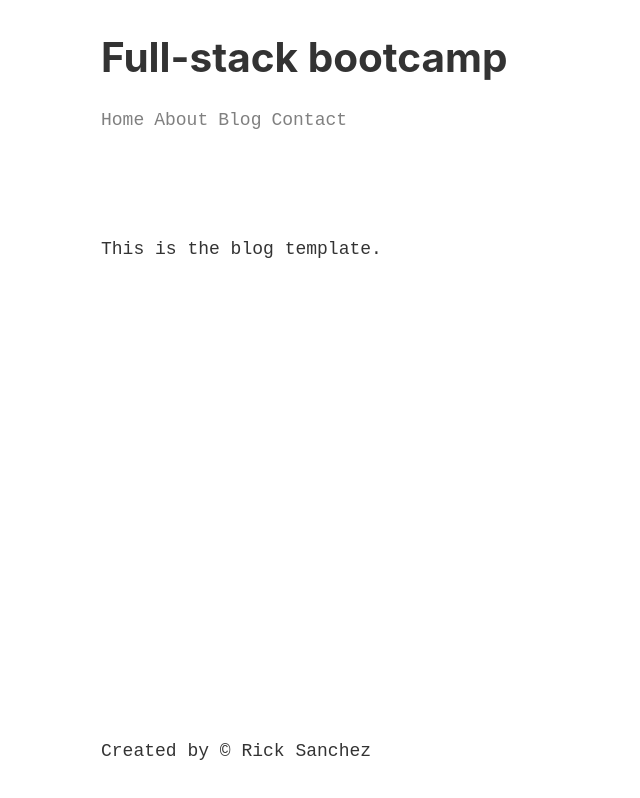
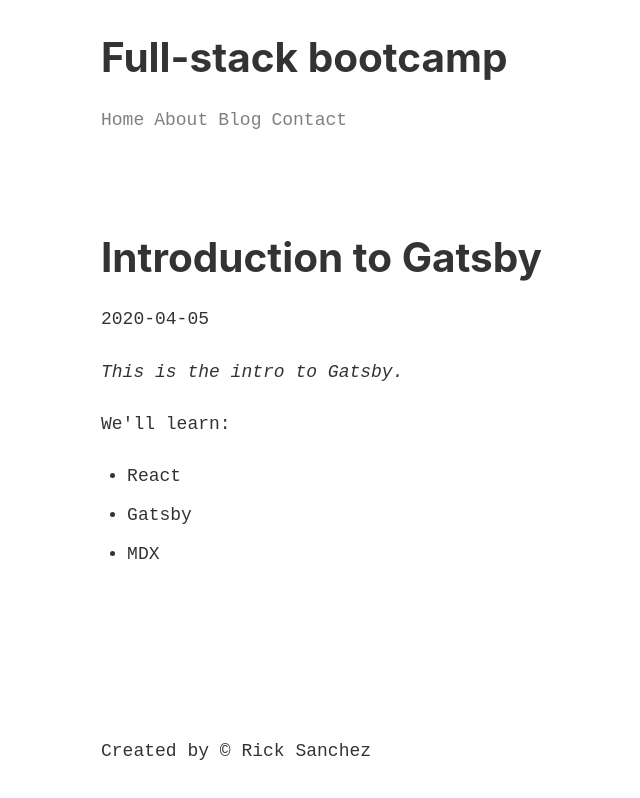
Before and after one commit to akhildhiman/gatsby-bootcamp, a Gatsby site: page /blog/gatsby in a window 1280 px wide. Shown: the whole page, without its empty margins (164-804 px from the left). Built offline with nearby package versions, Linux system fonts and the light colour scheme; Gatsby itself is replaced by a stand-in of ours.

Commit message:
fetch posts by slug

```diff
--- a/src/posts/gatsby.md
+++ b/src/posts/gatsby.md
@@ -3,7 +3,7 @@ title: "Introduction to Gatsby"
 date: "2020-04-05"
 ---
 
-This is the intro to Gatsby.
+_This is the intro to Gatsby._
 
 We'll learn:
 
--- a/src/posts/react.md
+++ b/src/posts/react.md
@@ -3,7 +3,7 @@ title: "Beginner's guid to React"
 date: "2020-04-15"
 ---
 
-This is the React crash course.
+_This is the React crash course._
 
 We'll learn:
 
--- a/src/templates/blog.js
+++ b/src/templates/blog.js
@@ -1,12 +1,27 @@
 import React from "react"
 import Layout from "../components/layout"
+import { graphql } from "gatsby"
 
-const Blog = () => {
-    return (
-        <Layout>
-            This is the blog template.
-        </Layout>
-    )
+export const query = graphql`
+  query($slug: String!) {
+    markdownRemark(fields: { slug: { eq: $slug } }) {
+      frontmatter {
+        title
+        date
+      }
+      html
+    }
+  }
+`
+
+const Blog = props => {
+  return (
+    <Layout>
+      <h1>{props.data.markdownRemark.frontmatter.title}</h1>
+      <p>{props.data.markdownRemark.frontmatter.date}</p>
+      <div dangerouslySetInnerHTML={{__html: props.data.markdownRemark.html }}></div>
+    </Layout>
+  )
 }
 
 export default Blog
```
